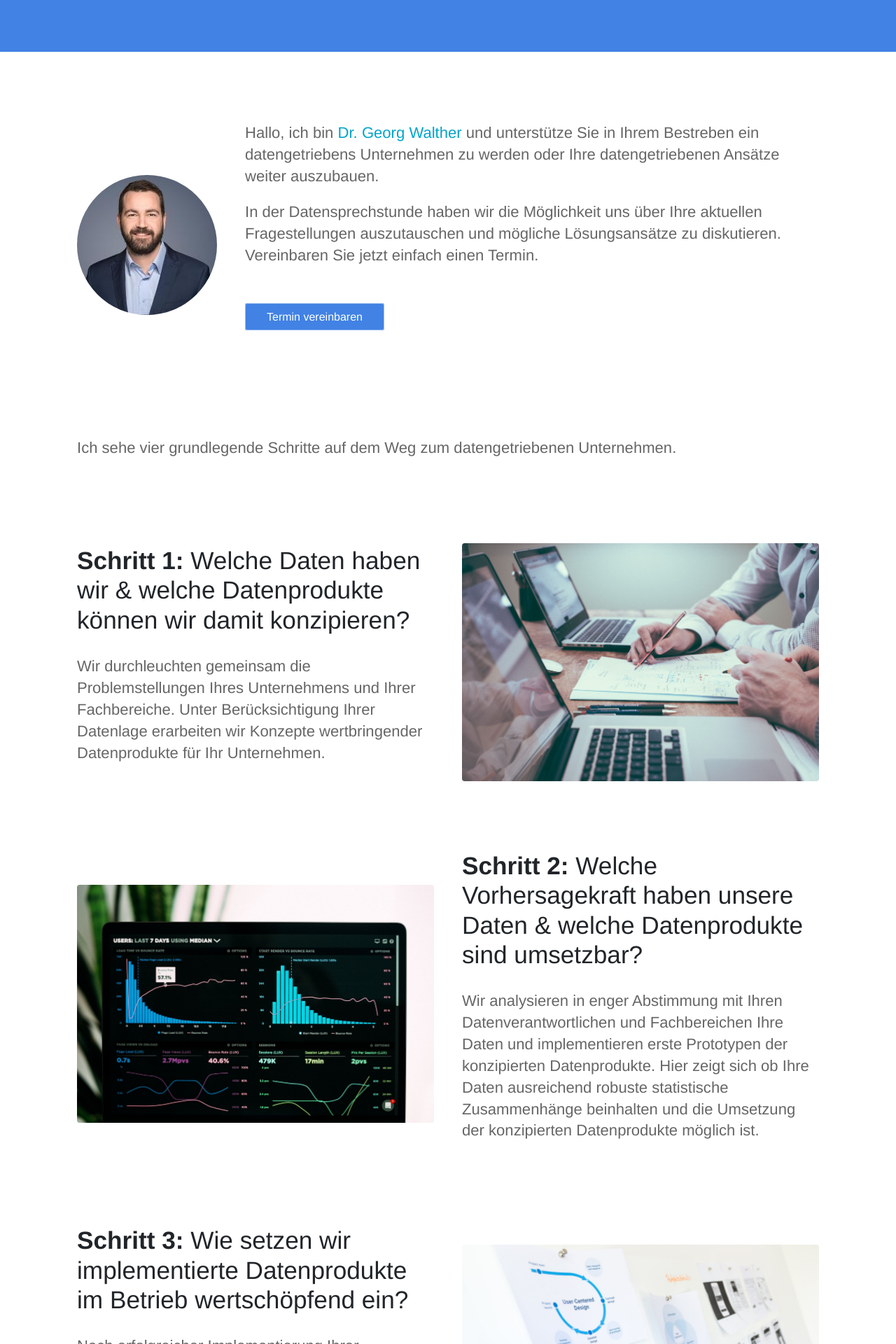
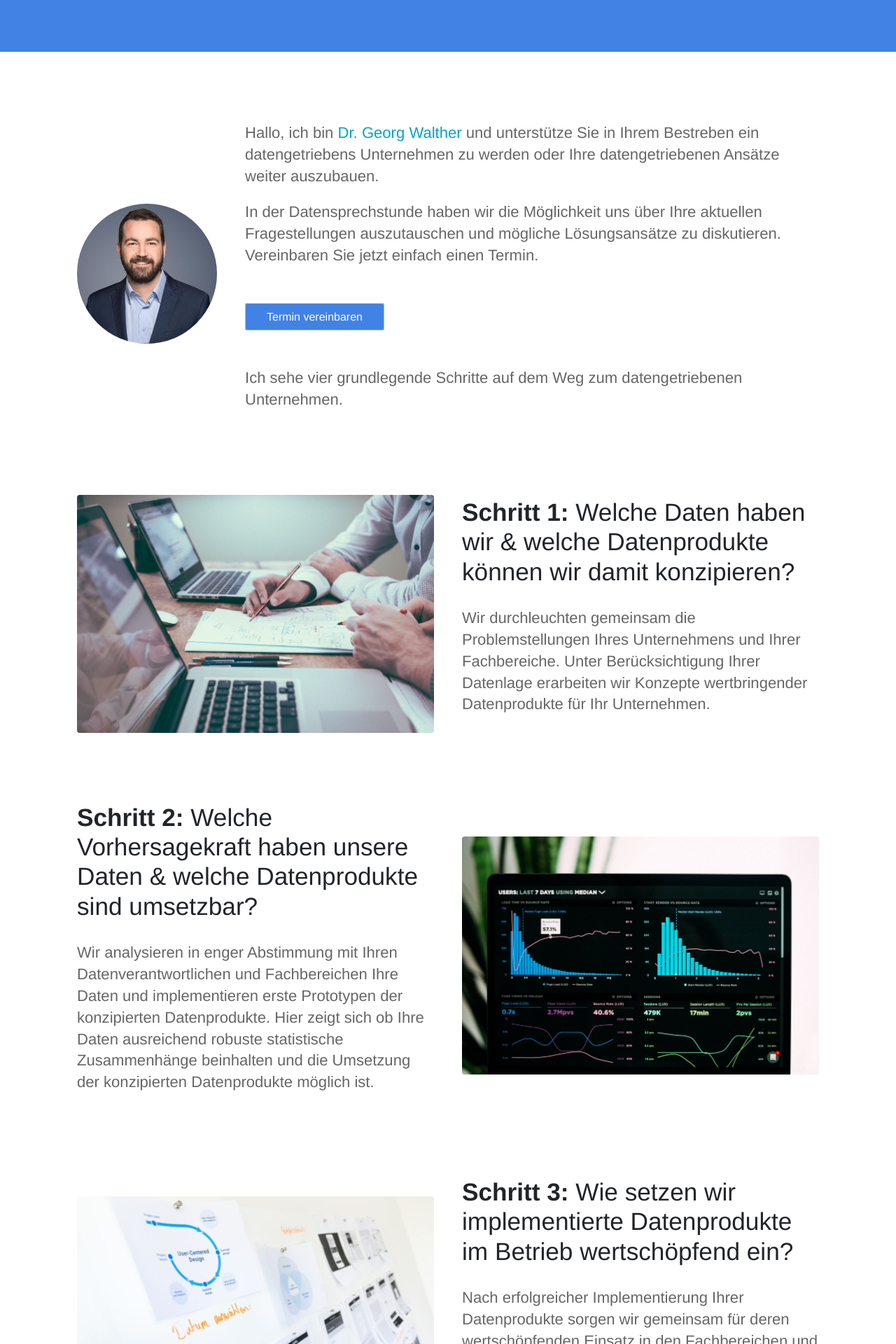
Before and after one commit to datensprechstunde/datensprechstunde.github.io, a Jekyll site: the page built from index.html, in a window 1280 px wide. Shown: the part 508-2428 px from the top of the page at 70% size. Built offline with Jekyll 4.4.1, drawn with Linux system fonts in a browser that asks for light colours; comment, search, counter and statistics services are not loaded.

Commit message:
Remove vertical whitespace

```diff
--- a/index.html
+++ b/index.html
@@ -46,14 +46,7 @@ description: In vier Schritten zum datengetriebenen Unternehmen.
                 <p>
                     <div class="cta button"><a href="https://calendly.com/georgwalther/datensprechstunde">Termin vereinbaren</a></div>
                 </p>
-			</div>
-		</div>
-	</section>
-
-	<section>
-		<div class="container flex">
-			<div class="text editable">
-				<p>
+                <p>
 					Ich sehe vier grundlegende Schritte auf dem Weg zum datengetriebenen Unternehmen.
 				</p>
 			</div>
```
